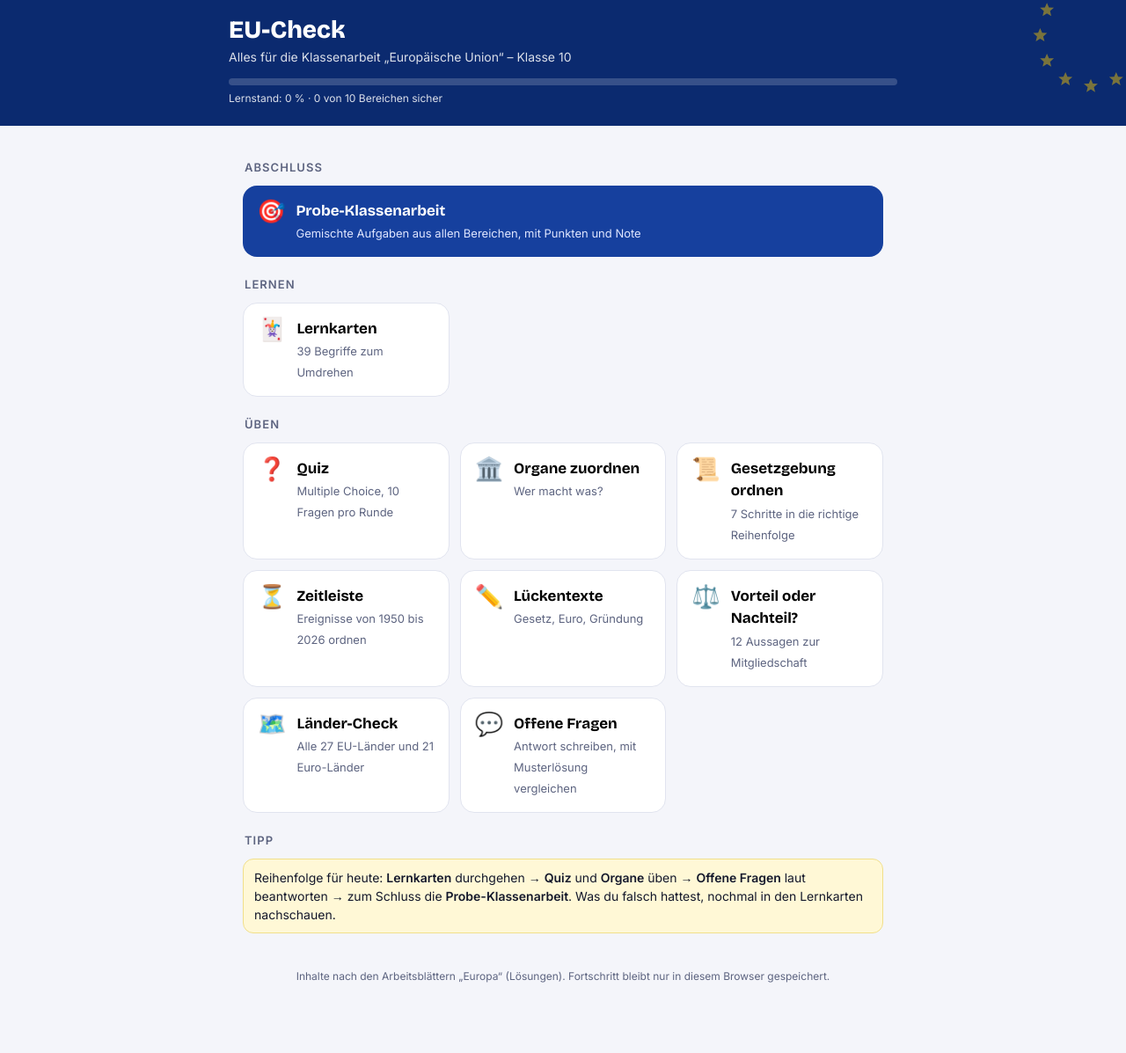
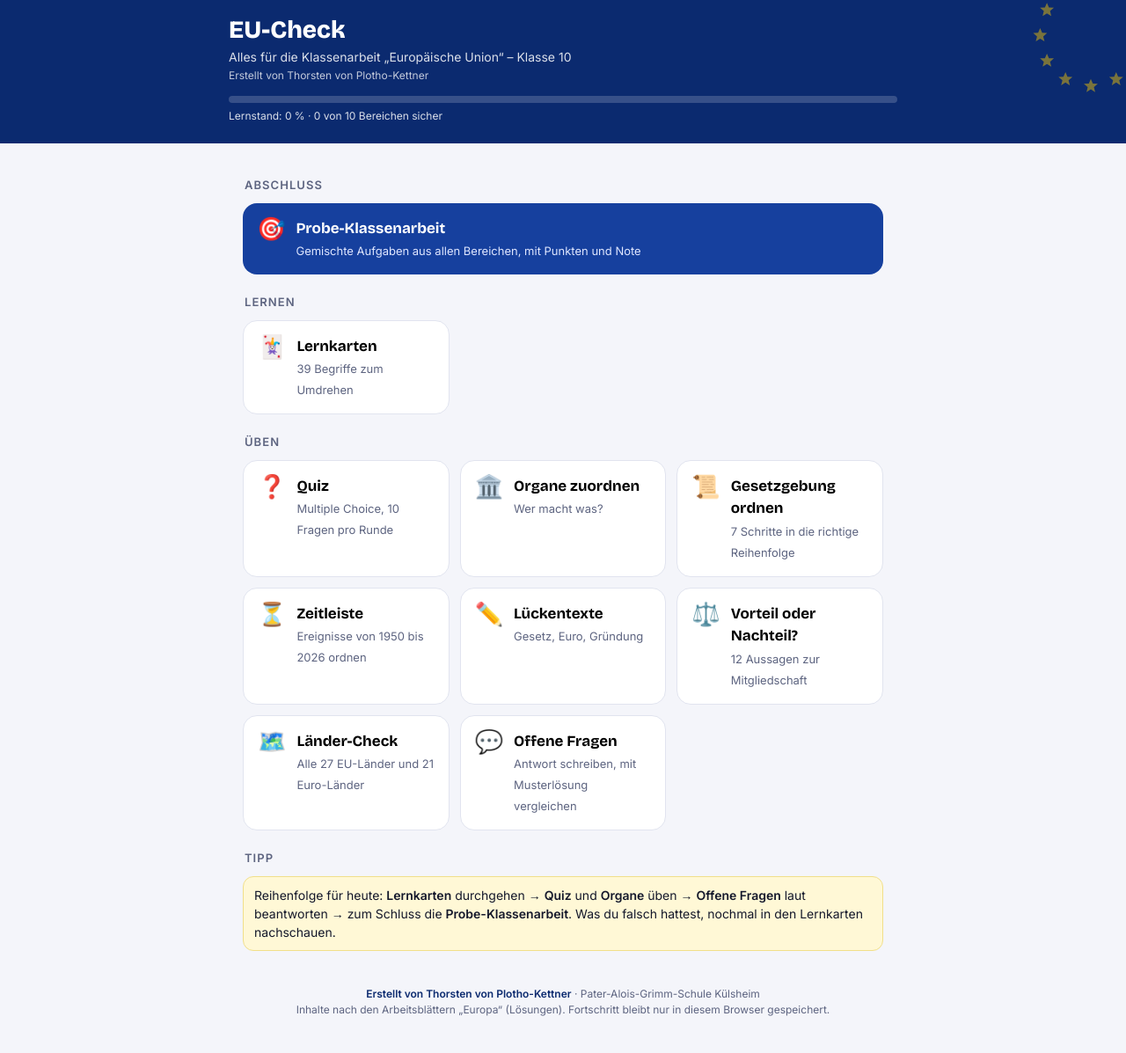
Before and after one commit to ratpoison-de/pags-app, a plain HTML site: page gemeinschaftskunde/eu-check/index.html in a window 1280 px wide. Shown: the whole page at 88% size. Before the commit the page ends 1159 px from the top, so only its background shows below. Drawn offline with nearby package versions, Linux system fonts and the light colour scheme.

Commit message:
EU-Check: Thorsten von Plotho-Kettner als Ersteller genannt
Co-Authored-By: Claude Opus 5.5 <noreply@anthropic.com>
Claude-Session: https://claude.ai/code/session_01J91ArdoEVB58L8uUzXZN8Z

```diff
--- a/gemeinschaftskunde/eu-check/index.html
+++ b/gemeinschaftskunde/eu-check/index.html
@@ -2,6 +2,7 @@
 <html lang="de">
 <head>
 <meta charset="utf-8">
+<meta name="author" content="Thorsten von Plotho-Kettner">
 <meta name="viewport" content="width=device-width, initial-scale=1">
 <title>EU-Check – Fit für die Klassenarbeit</title>
 <link rel="preconnect" href="https://fonts.googleapis.com">
@@ -112,12 +113,13 @@ textarea.t{width:100%;min-height:90px;resize:vertical}
     <button class="back" id="back">← Übersicht</button>
     <h1 id="title">EU-Check</h1>
     <p id="sub">Alles für die Klassenarbeit „Europäische Union“ – Klasse 10</p>
+    <p style="margin:2px 0 0;font-size:12px;opacity:.75">Erstellt von Thorsten von Plotho-Kettner</p>
     <div class="prog"><i id="progbar"></i></div>
     <div class="progtxt" id="progtxt"></div>
   </div>
 </header>
 <main class="wrap" id="app"></main>
-<div class="foot">Inhalte nach den Arbeitsblättern „Europa“ (Lösungen). Fortschritt bleibt nur in diesem Browser gespeichert.</div>
+<div class="foot"><b style="color:var(--blue)">Erstellt von Thorsten von Plotho-Kettner</b> · Pater-Alois-Grimm-Schule Külsheim<br>Inhalte nach den Arbeitsblättern „Europa“ (Lösungen). Fortschritt bleibt nur in diesem Browser gespeichert.</div>
 
 <script>
 /* ---------- Sterne im Header ---------- */
```
